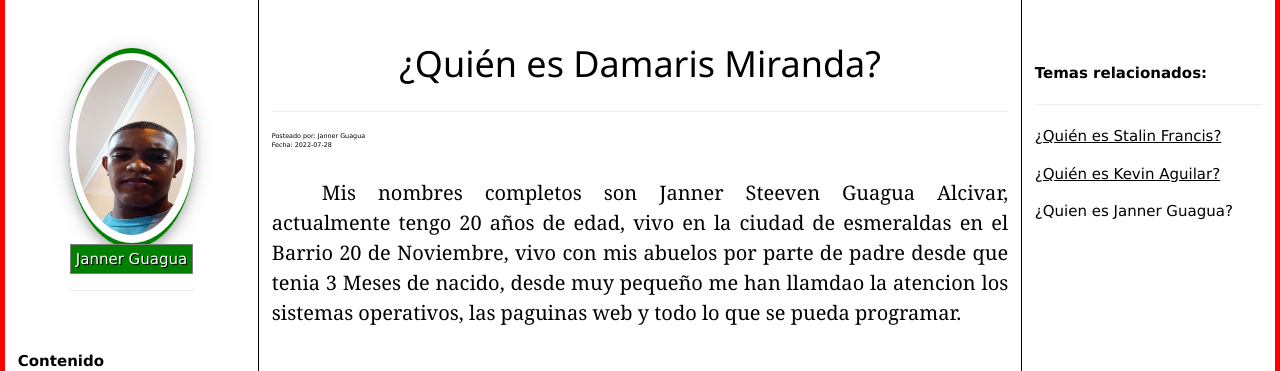
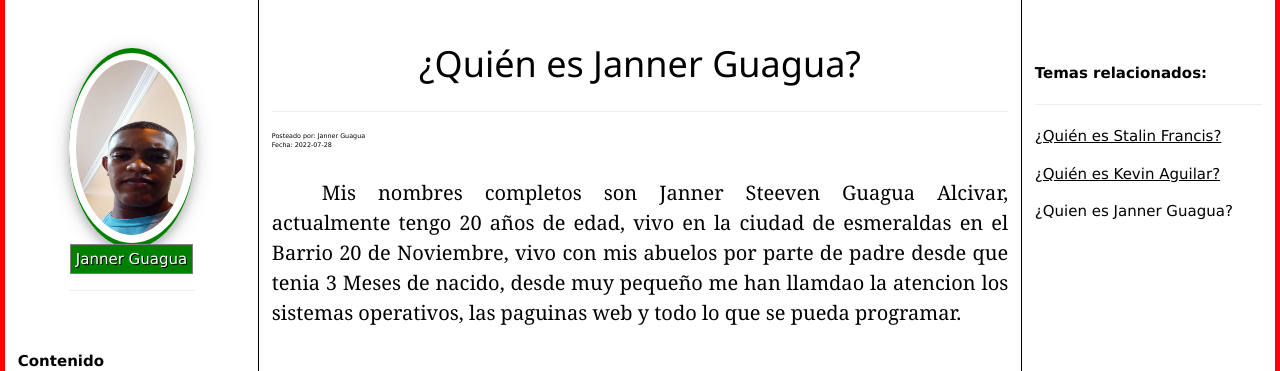
Before and after one commit to educaysoft/educaysoft, a PHP site: page /eys-janner.php in a window 1280 px wide. Shown: the part 51-422 px from the top of the page. Run offline with PHP 8.4, Linux system fonts and the light colour scheme.

Commit message:
Se ah realizado la actualizacion de el archivo eys-janner.php

```diff
--- a/eys-janner.php
+++ b/eys-janner.php
@@ -12,8 +12,7 @@ include("marco-right.php");
    <div  style="width: 100%;">
     <div style="width: 100%; height:100%; margin: auto ; display:inline-block;" >
        <div style=" width:100%; height: 100%; top:0; font-size:20px; text-align:center; float:left;">
-                <h1>¿Quién es Damaris Miranda?</h1>
-                 <hr>
+                <h1>¿Quién es Janner Guagua?</h1><hr>
 
           <div id="posteo" style="text-align: left; font-size:0.5vw;">
                 Posteado por:  Janner Guagua<br>
```
